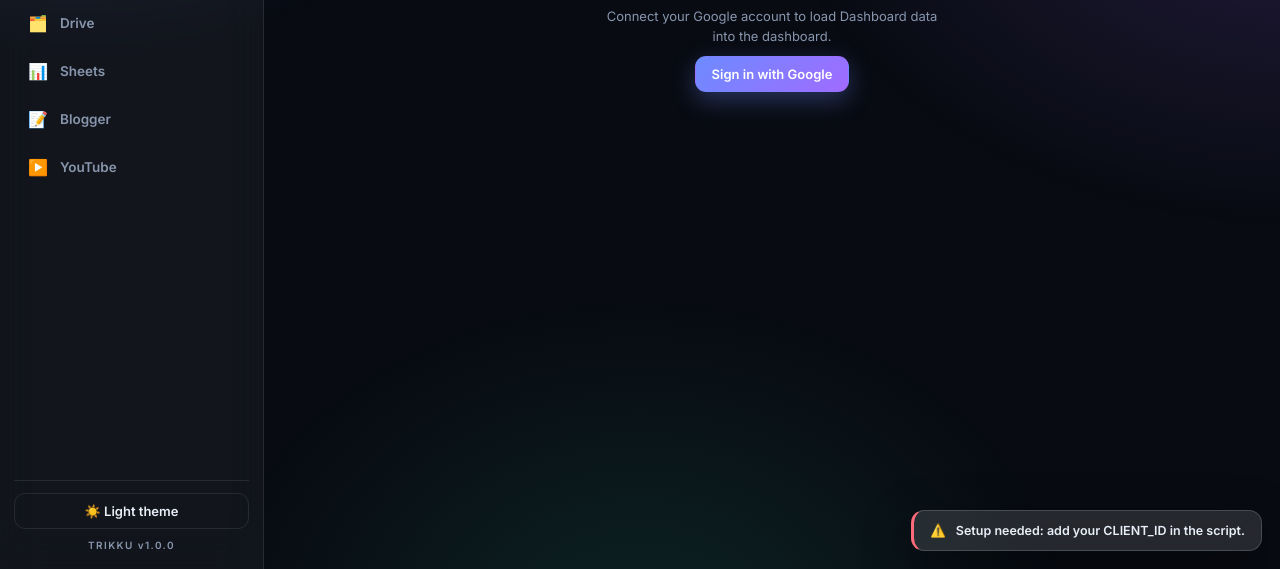
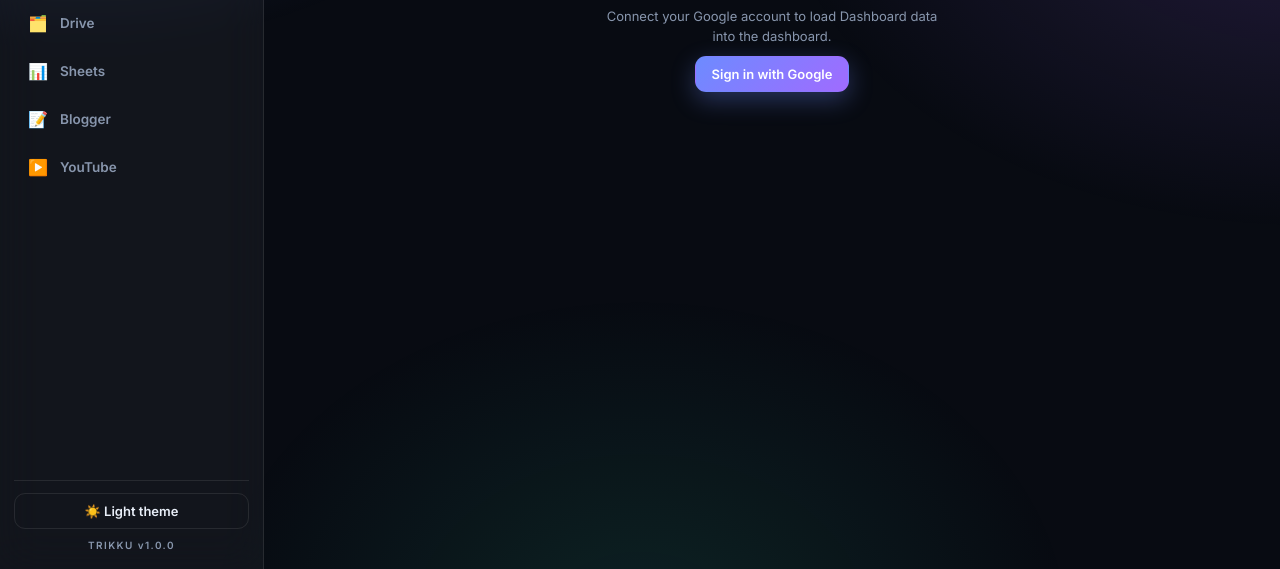
Before and after one commit to hanumansinghrathorenathrau7773-hash/trikku-super-dashboard, a plain HTML site: page index.html in a window 1280 px wide. Shown: the part 231-800 px from the top of the page. Drawn offline with Linux system fonts and the light colour scheme.

Commit message:
Replace placeholder CLIENT_ID and API_KEY in index.html
Updated CONFIG object with actual CLIENT_ID and API_KEY.

```diff
--- a/index.html
+++ b/index.html
@@ -458,19 +458,11 @@ tbody tr:hover{background:var(--card2);}
 'use strict';
 
 /* ============================================================
-   ⚙️  CONFIG  —  YAHAN APNI DETAILS BHAREIN
-   ============================================================
-   CLIENT_ID : Google Cloud Console → APIs & Services → Credentials
-               → OAuth 2.0 Client ID (Web application)
-   API_KEY   : (optional) same jagah se API Key
-
-   ⚠️ IMPORTANT: Google Cloud Console me apne OAuth Client ID ke
-   "Authorised JavaScript origins" me apna GitHub Pages URL add karein,
-   jaise:  https://username.github.io
+   ⚙️  CONFIG
    ============================================================ */
 const CONFIG = {
-  CLIENT_ID: '',   // <-- apna OAuth Client ID yahan paste karein
-  API_KEY:   '',   // <-- apna API key yahan paste karein (optional)
+  CLIENT_ID: '879799587895-4ngu3ie78ufkp57ena9e0kds0ufa5e0i.apps.googleusercontent.com',
+  API_KEY:   'AIzaSyCLFE8I5qMjdhH73m9laVeUkEEe6xoEvJM',
 
   SCOPES: [
     'https://www.googleapis.com/auth/calendar',
```
